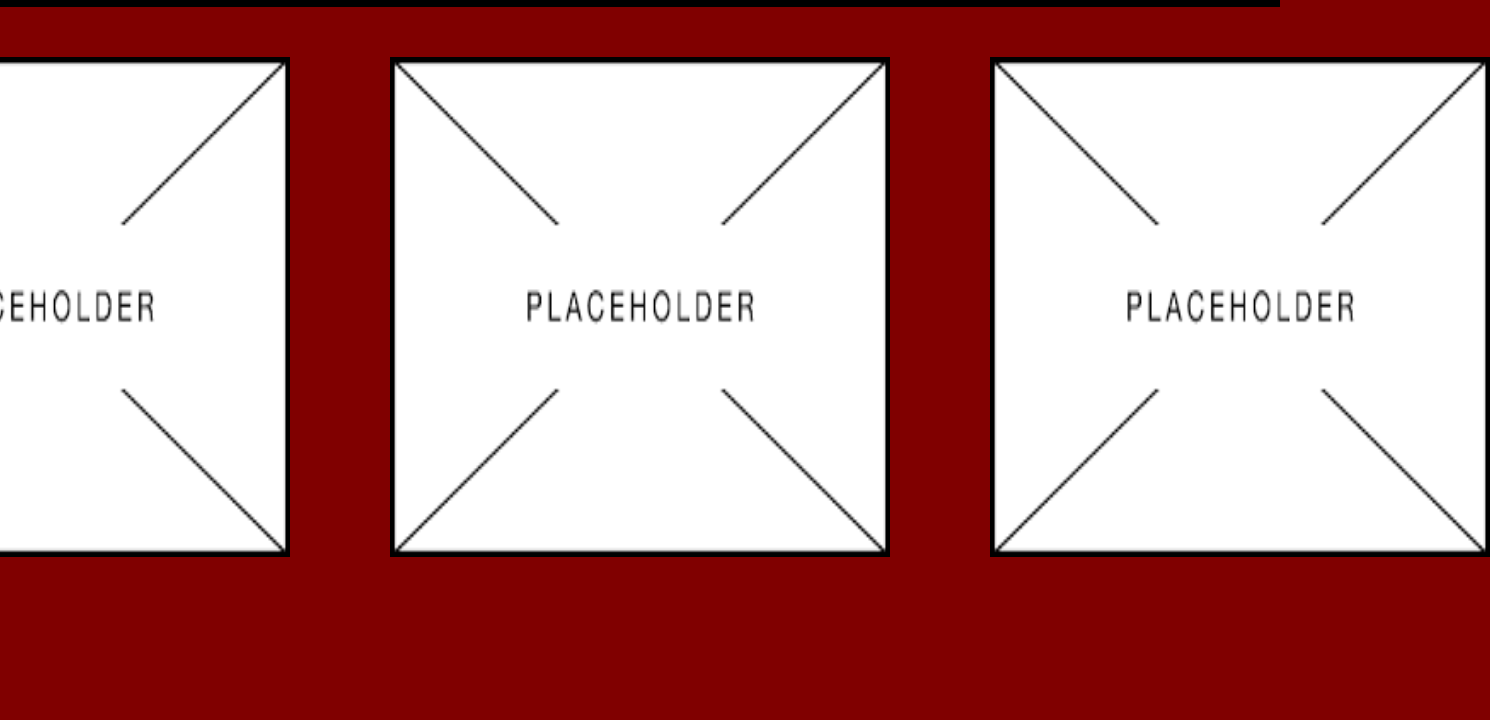
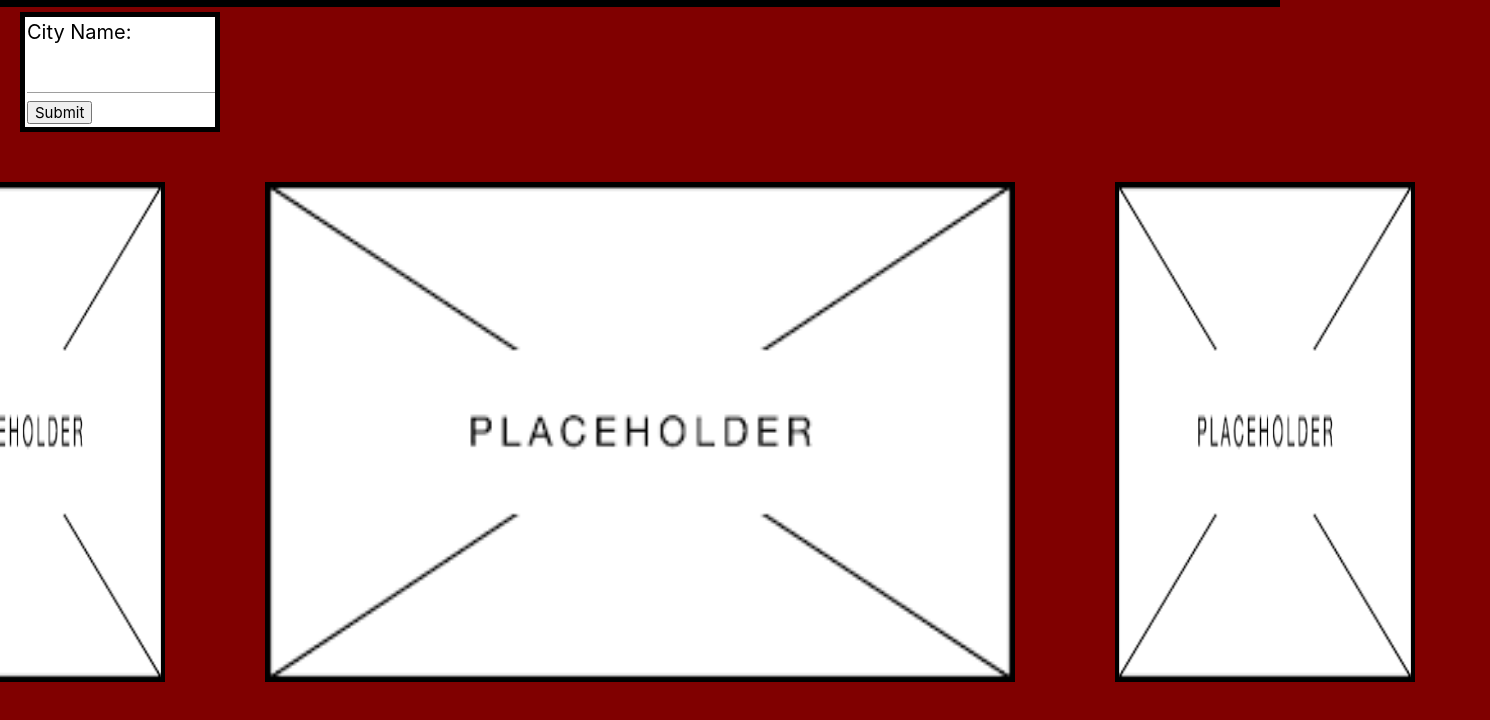
Before and after one commit to JojhanS/Pokeography, a plain HTML site: page index.html in a window 1280 px wide. Shown: the part 190-910 px from the top of the page, 1490 px wide, since content can reach past the window. Before the commit the page ends 817 px from the top, so only its background shows below. Drawn offline with nearby package versions, Linux system fonts and the light colour scheme.

Commit message:
added form for city input

```diff
--- a/assets/style.css
+++ b/assets/style.css
@@ -44,10 +44,40 @@ justify-content: center;
 display: flex;
 }
 
-.col-4{
+.col-8{
 height: 500px;
-width: 500px;
+width: 750px;
 margin: 50px;
 flex-wrap: wrap;
 border: black solid 3px;
 }
+
+.col-2{
+  height: 500px;
+  width: 300px;
+  margin: 50px;
+  flex-wrap: wrap;
+  border: black solid 3px;
+  }
+
+form{
+background-color: white;
+width: 200px;
+height: 120px ;
+margin-left: 20px;
+display: block;
+border: 5px solid black;
+margin-top: 5px;
+padding-left: 2px;
+}
+
+label{
+  font-size: 20px;
+  color: black;
+}
+
+.container{
+width: 3000px;
+height: 5000px;
+background-color: white;
+}
--- a/index.html
+++ b/index.html
@@ -16,11 +16,20 @@
         <li><a href="#weather">Weather</a></li>
         <li><a href="#pokemon">Pokemon</a></li>
     </ul>
+    <form>
+        <label for="city">City Name:</label>
+        <input type="text" id="city" name="city">
+        <button type="submit">Submit</button>
+    </form>
+
     <div class="row">
-        <img class="col-4" src="./assets/images/placeholder.png" alt="placeholder">
-        <img class="weather col-4" src="./assets/images/placeholder.png" alt="placeholder">
-        <img class="imageEnd col-4" src="./assets/images/placeholder.png" alt="placeholder">
+        <img class="col-2" src="./assets/images/placeholder.png" alt="placeholder">
+        <img class="weather col-8" src="./assets/images/placeholder.png" alt="placeholder">
+        <img class="imageEnd col-2" src="./assets/images/placeholder.png" alt="placeholder">
     </div>
 
+    <div class="pokemonList">
+
+    </div>
 </body>
 </html>
```
